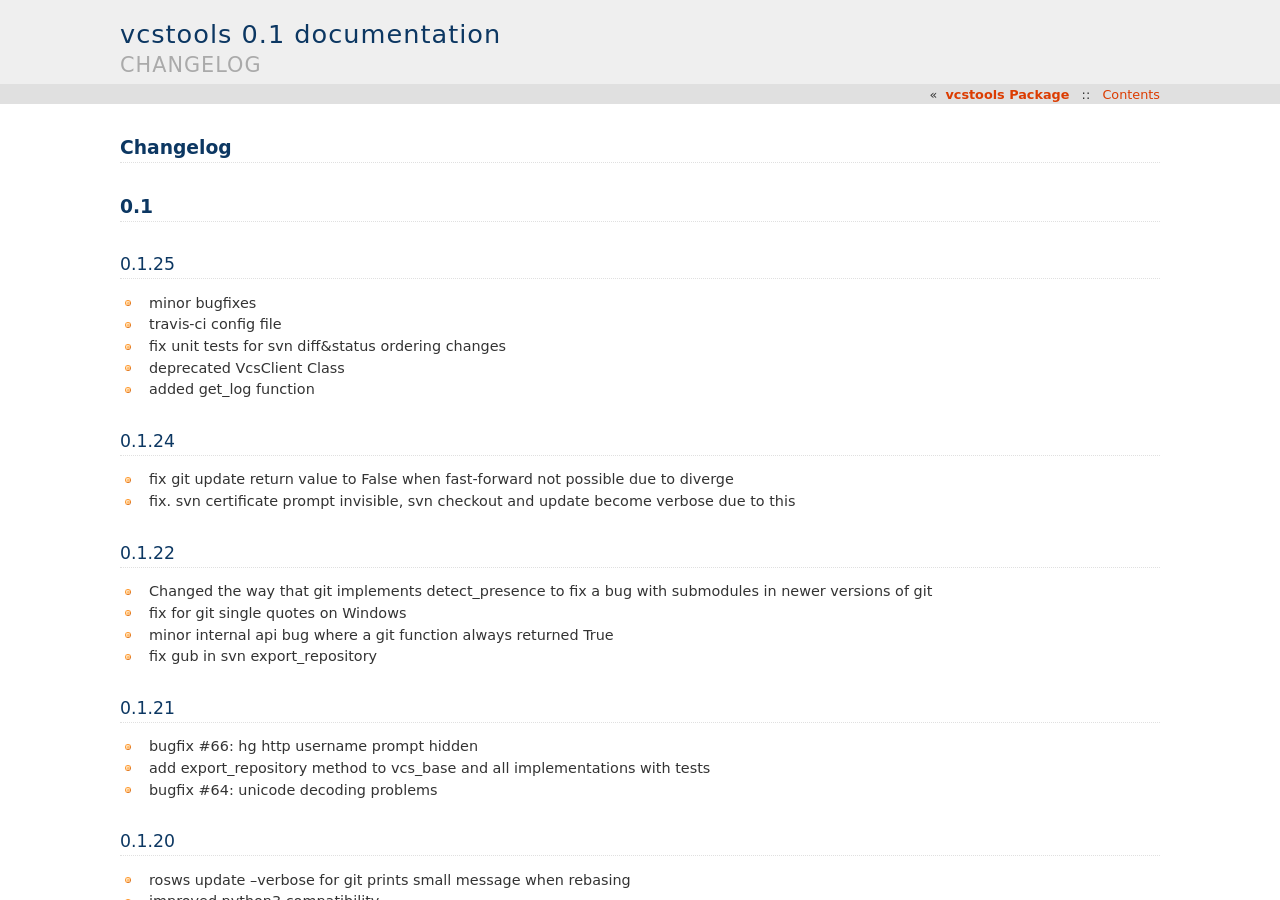
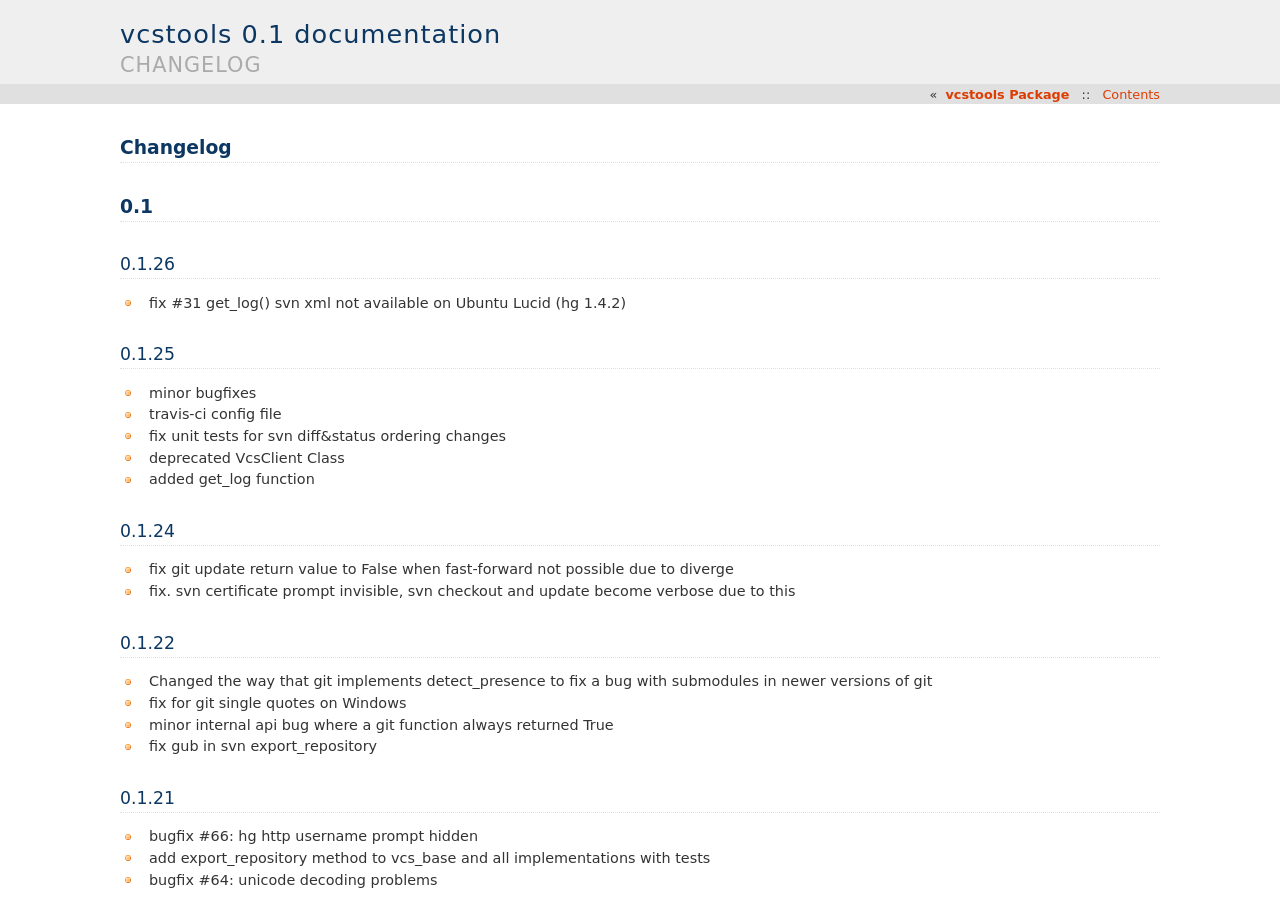
Before and after one commit to vcstools/vcstools, a Sphinx documentation site: the page built from doc/changelog.rst, in a window 1280 px wide and 900 px high. Built offline with Sphinx 7.4.7, drawn with Linux system fonts in a browser that asks for light colours.

Commit message:
changelog

```diff
--- a/doc/changelog.rst
+++ b/doc/changelog.rst
@@ -3,6 +3,11 @@
 
 0.1
 ===
+
+0.1.26
+------
+
+- fix #31 get_log() svn xml not available on Ubuntu Lucid (hg 1.4.2)
 
 0.1.25
 ------
```
